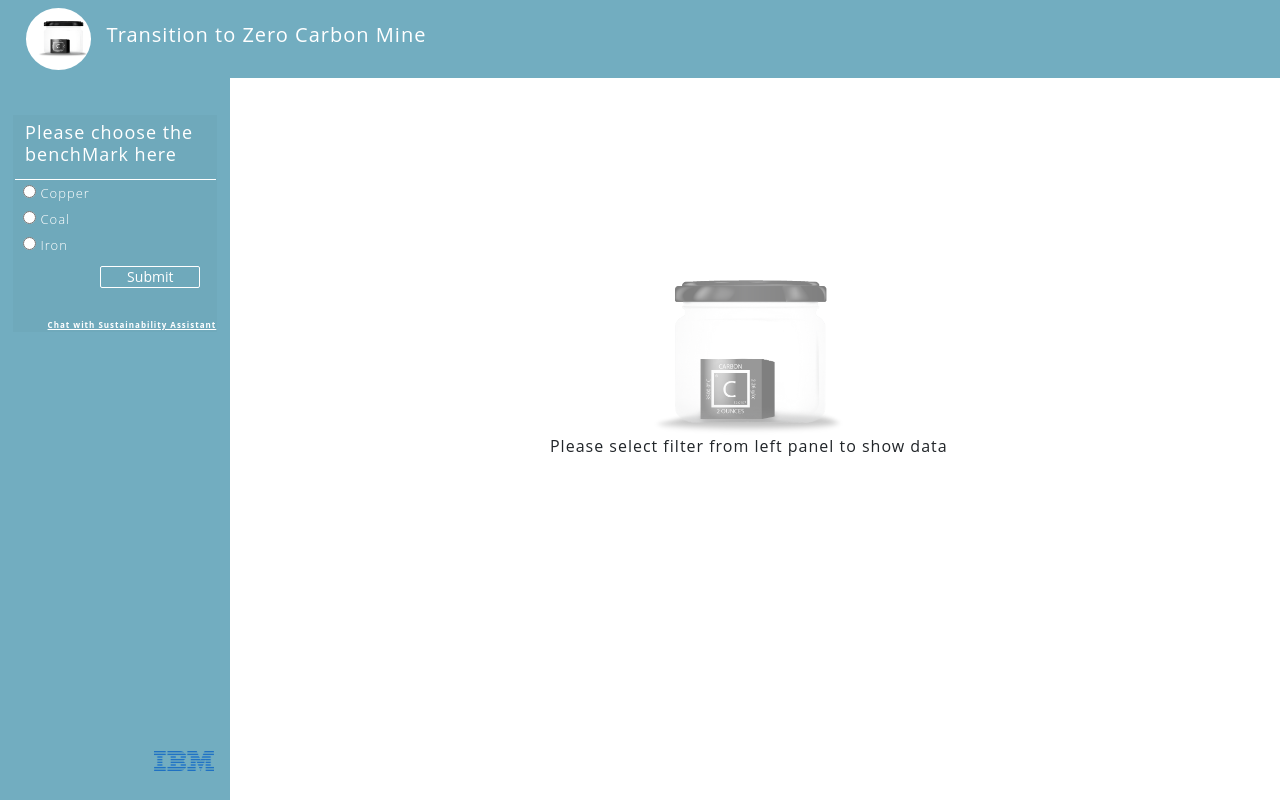
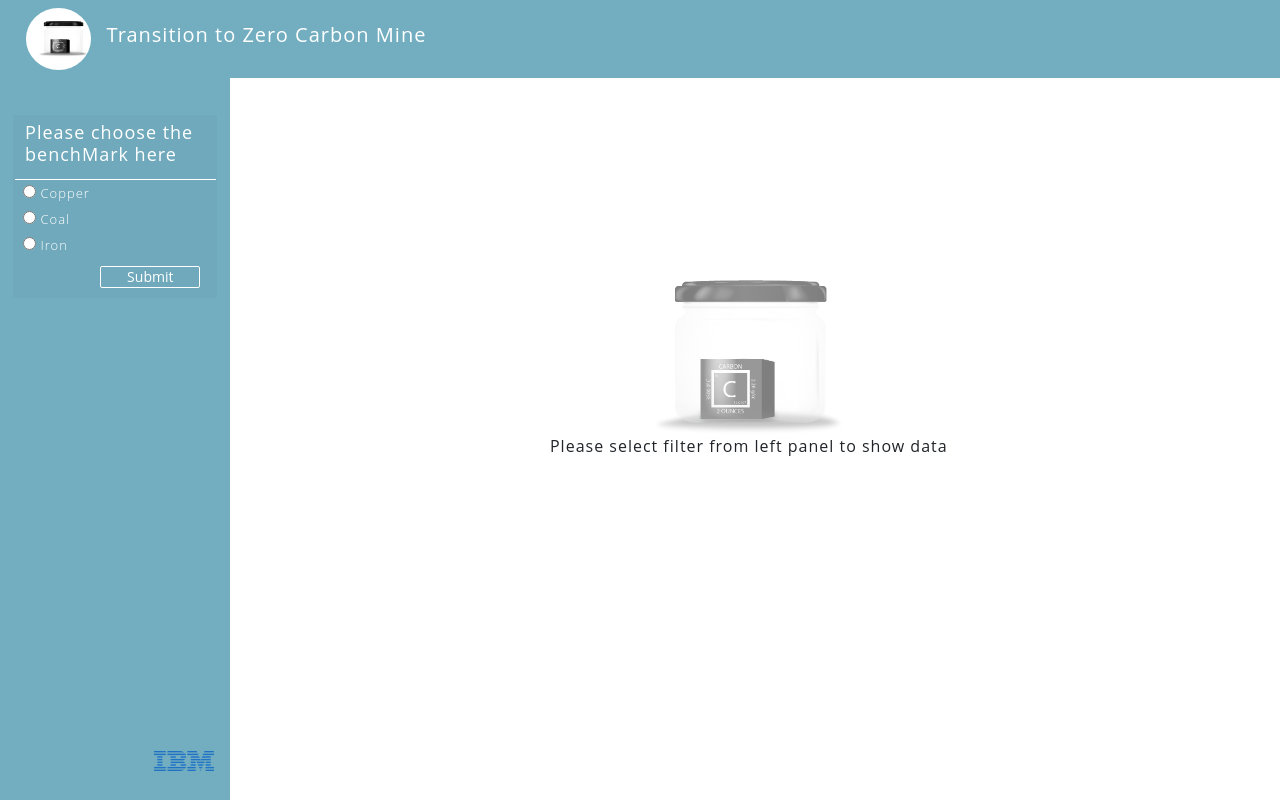
Before and after one commit to subrata3008/ZeroCarbonEmission, a React (Create React App) app: page / in a window 1280 px wide. Built offline with nearby package versions, Linux system fonts and the light colour scheme.

Commit message:
Chatbot link removal

```diff
--- a/src/components/leftbar/leftbar.css
+++ b/src/components/leftbar/leftbar.css
@@ -94,12 +94,6 @@
 .selected{
   background-color: #4a8395;
 }
-.chat-bot{
-  color: white;
-  font-size: 8px;
-  text-align: right;
-  margin-top: 3vh;
-}
 .card{
   background: #6FA9BB !important;
     padding:1% 0.4% 1% 1%;
--- a/src/components/leftbar/leftbar.js
+++ b/src/components/leftbar/leftbar.js
@@ -84,9 +84,6 @@ function Leftbar(props) {
                 <button className="float-right">Submit</button>
               </span>
 
-            <a className="chat-bot"
-              href="https://susmanager.streamlit.app/" target="_blank" rel="noreferrer" title="Get your query answered"
-              >Chat with Sustainability Assistant</a>
             </div>
           </ul>
         </form>
```
